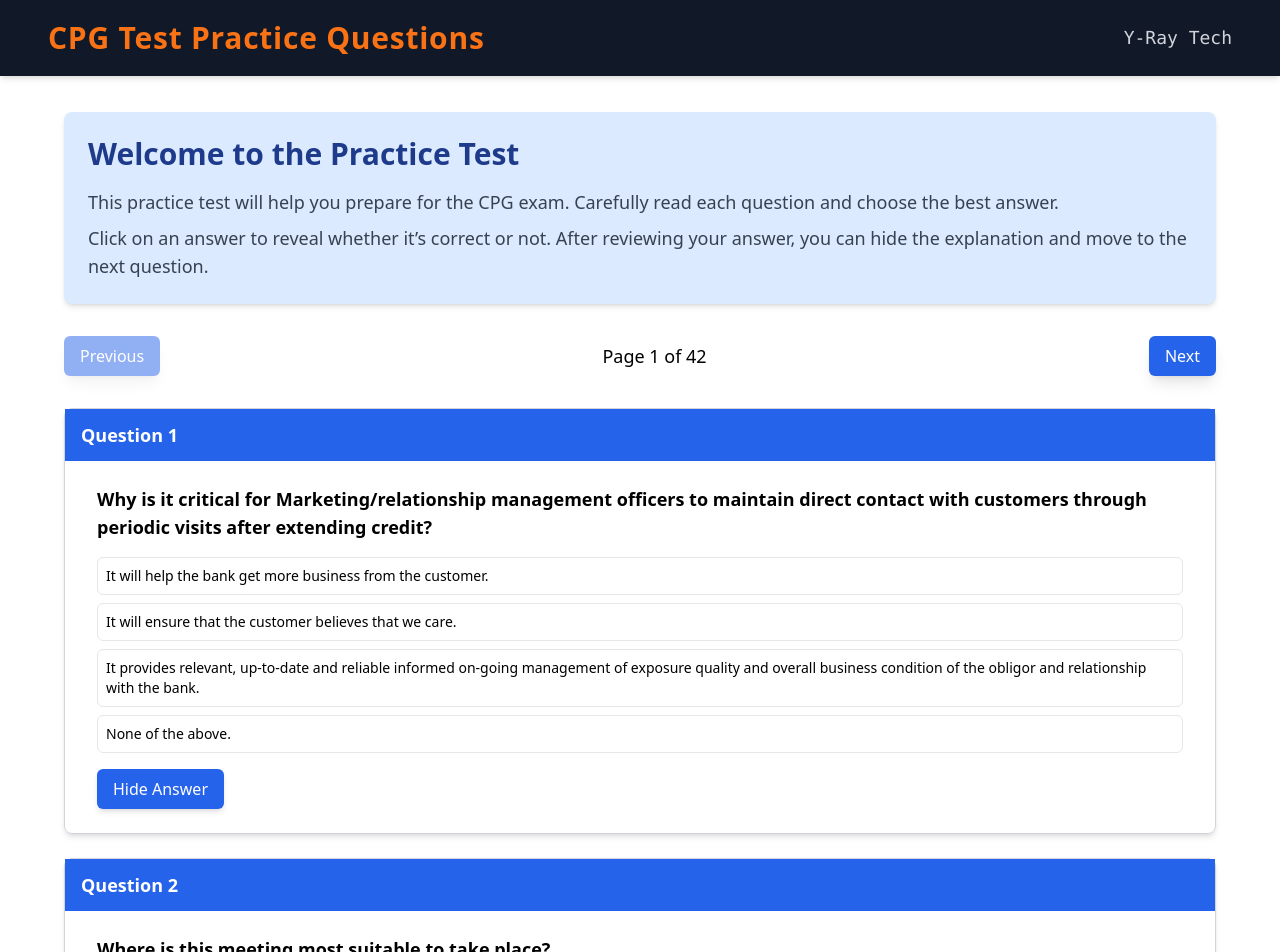
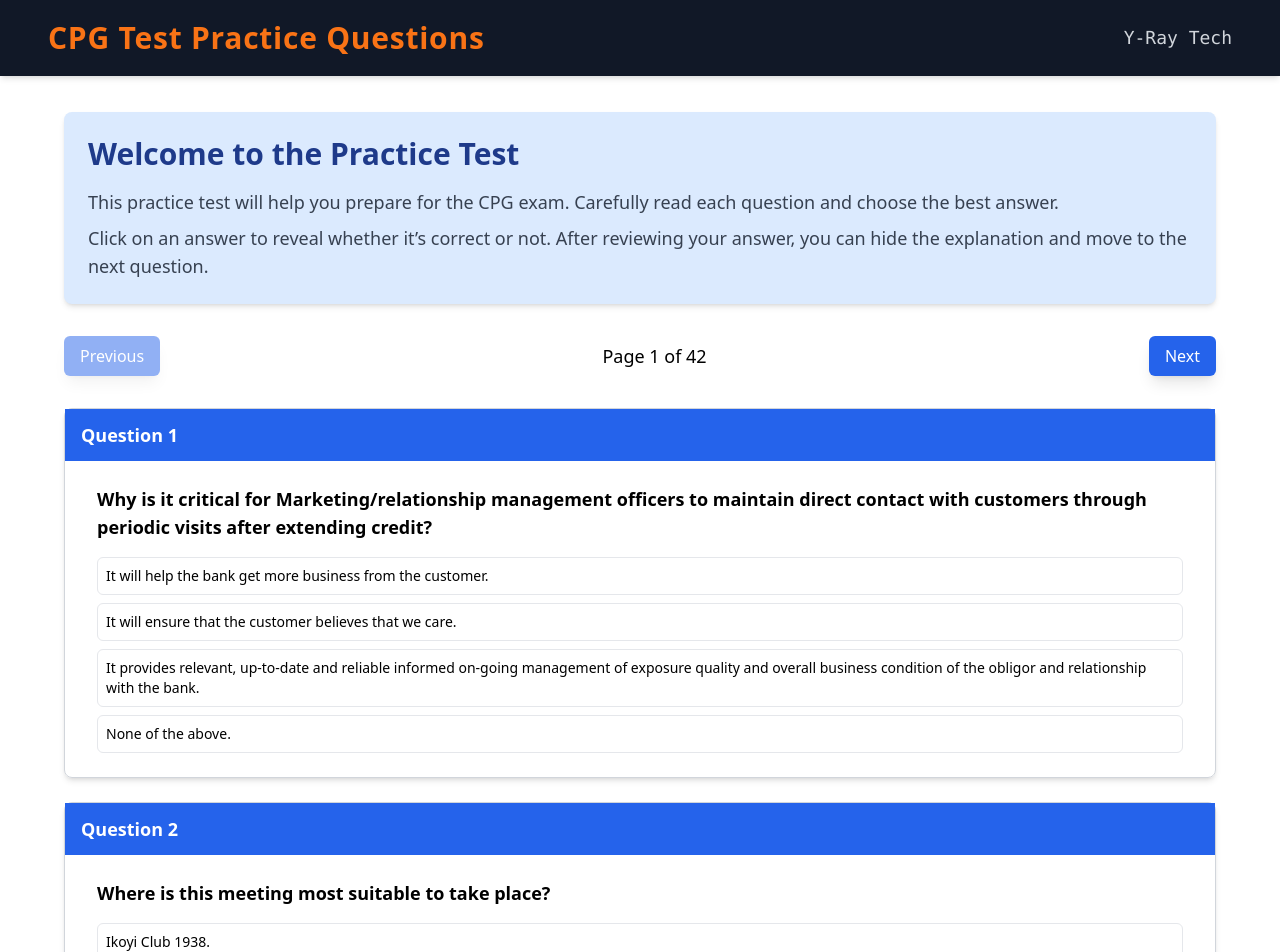
Before and after one commit to Yray-6/exam-practice, a Next.js app: page / in a window 1280 px wide. Shown: the top 952 px of the page. Built offline with nearby package versions, Linux system fonts and the light colour scheme.

Commit message:
hide button

```diff
--- a/components/Questions.tsx
+++ b/components/Questions.tsx
@@ -108,14 +108,16 @@ export default function Questions() {
                   <p className="text-red-600">Incorrect. The correct answer is {question.correctOption}</p>
                 )}
                 {question.comment && <p className="text-gray-700 mt-2 italic">{question.comment}</p>}
-              </div>
-            )}
-            <button
+
+                <button
               onClick={() => handleHideAnswer(question.id)}
               className="mt-4 bg-blue-600 text-white px-4 py-2 rounded-md shadow-md hover:bg-blue-700 transition-all"
             >
               Hide Answer
             </button>
+              </div>
+            )}
+
           </div>
         </div>
       ))}
```
